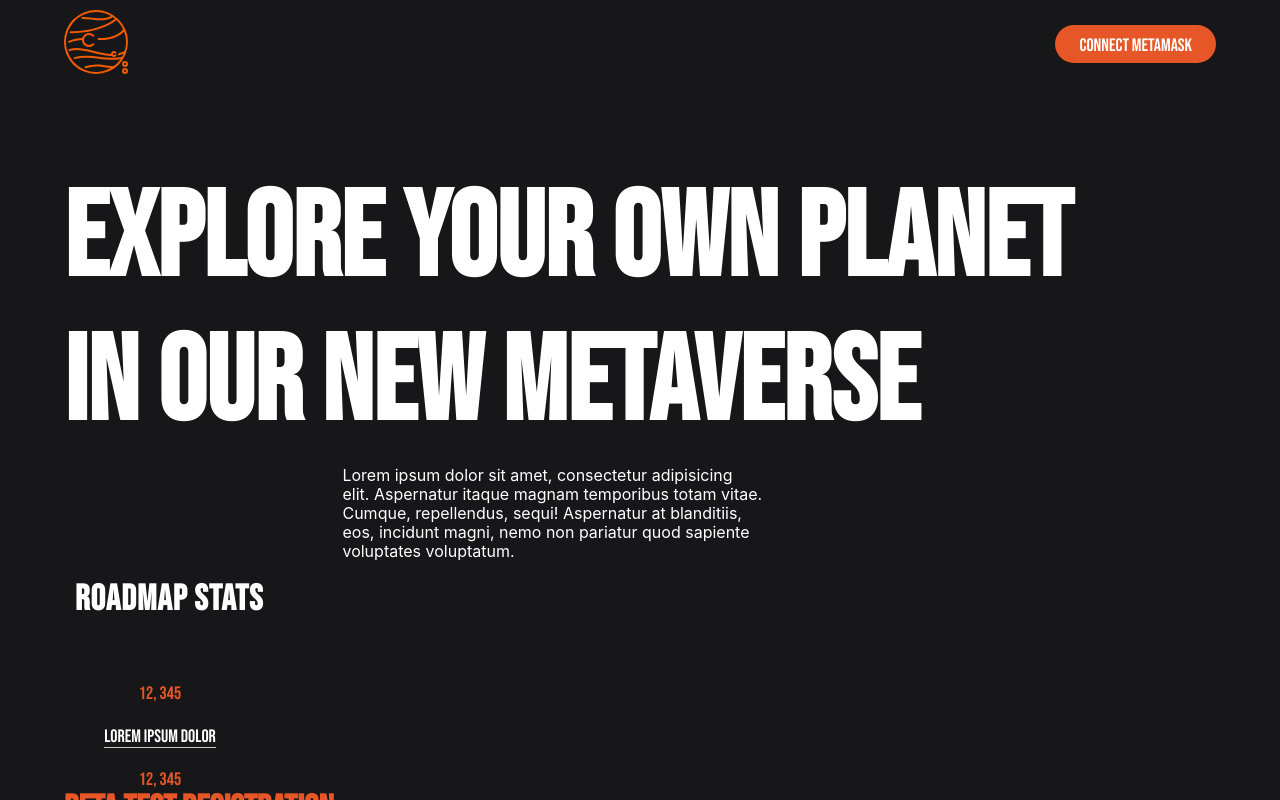
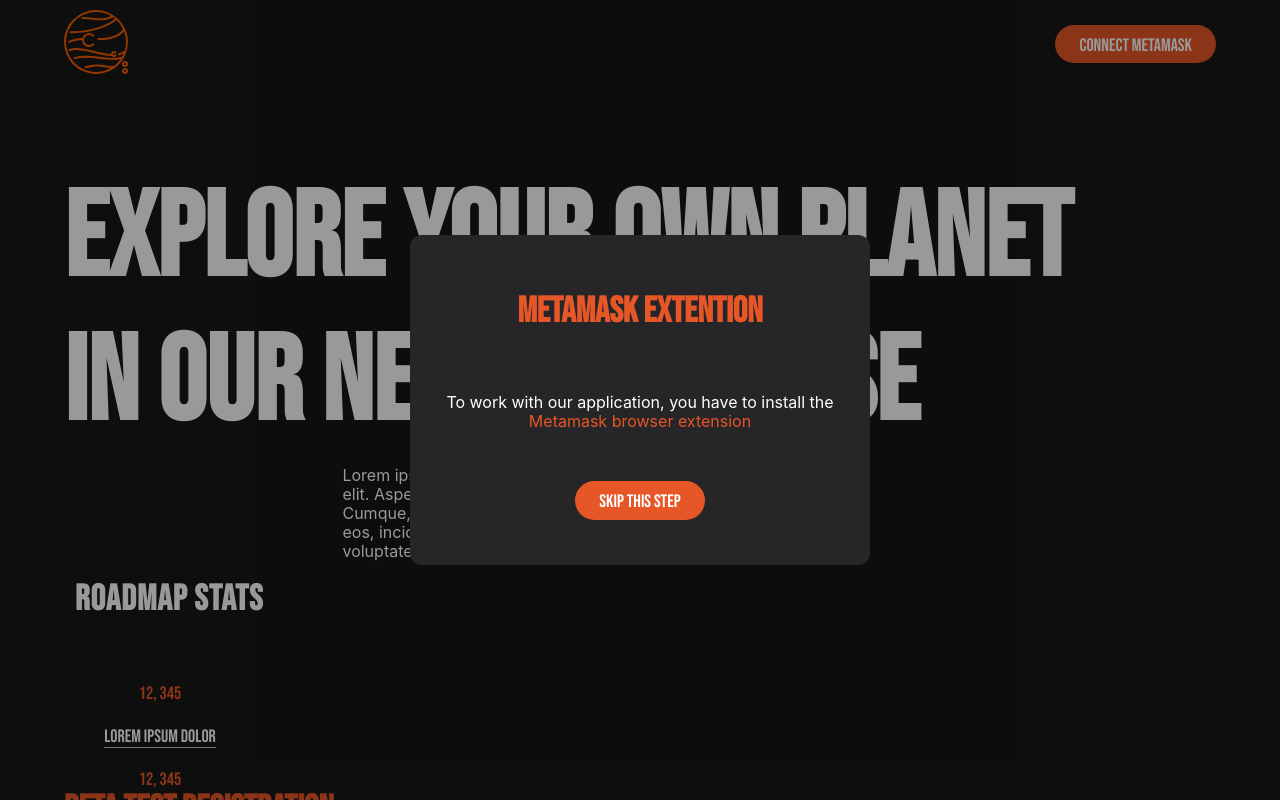
Before and after one commit to vanya089/crypto_wallet, a React (Create React App) app in the folder application/: page / in a window 1280 px wide. Shown: the top 800 px of the page. Built offline with nearby package versions, Linux system fonts and the light colour scheme.

Commit message:
connect redux

```diff
--- a/application/src/App.css
+++ b/application/src/App.css
@@ -1,7 +1,7 @@
 .wrapper{
     margin: 0 auto;
     max-width: 1440px;
-    height: 1600px;
+    height: 1700px;
     background-color: #171719;;
 }
 
--- a/application/src/components/header/Header.jsx
+++ b/application/src/components/header/Header.jsx
@@ -1,19 +1,22 @@
-import React from 'react';
+import React, {useState} from 'react';
 import planet from '../../assets/astronomy_mars_planet_space_icon.svg'
 import style from './Header.module.css'
+import {Link} from "react-router-dom";
 
 const isLogin = false;
 const Header = () => {
-    return (
-        <div className={style.header}>
+    const [userWallet, setUserWallet] = useState(null)
+    return (<div className={style.header}>
             <div className={style.wrapper}>
+                <Link to={"/"}>
+                    <div className={style.logo}>
+                        <img src={planet} alt="logo"/>
+                    </div>
+                </Link>
 
-                <div className={style.logo}>
-                    <img src={planet} alt="logo"/>
-                </div>
 
-                {isLogin ? <div className={style.activeButton}>adress</div>
-                         : <div className={style.activeButton}>CONNECT METAMASK</div>}
+                {isLogin ? <div className={style.activeButton}>address</div> :
+                    <div className={style.activeButton}>CONNECT METAMASK</div>}
             </div>
         </div>
 
--- a/application/src/components/home/Home.jsx
+++ b/application/src/components/home/Home.jsx
@@ -1,8 +1,10 @@
-import React from 'react';
+import React, {useState} from 'react';
 import style from './Home.module.css'
+import ModalMeta from "../modal-meta/ModalMeta";
 
 
 const Home = () => {
+
     return (
         <div className={style.wrapper}>
 
@@ -34,6 +36,7 @@
                 </div>
             </div>
 
+
         </div>
     );
 };
--- /dev/null
+++ b/application/src/components/modal-meta/ModalMeta.jsx
@@ -0,0 +1,25 @@
+import React, {useState} from 'react';
+import style from './ModalMeta.module.css'
+
+const ModalMeta = ({active, setActive}) => {
+    return (
+        <div className={style.modal}>
+            <div className={style.content}>
+                <h1 className={style.header}>metamask extention</h1>
+                <div className={style.info}>
+                    To work with our application,
+                    you have to install the
+                    <a
+                        style={{color: "#E75626", textDecoration: "none"}}
+                        href="https://chrome.google.com/webstore/detail/metamask/nkbihfbeogaeaoehlefnkodbefgpgknn"
+                    >
+                        <br/>Metamask browser extension
+                    </a>
+                </div>
+                <div onClick={() => setActive(false)} className={style.activeButton}>Skip this step</div>
+            </div>
+        </div>
+    );
+};
+
+export default ModalMeta;
--- /dev/null
+++ b/application/src/components/modal-meta/ModalMeta.module.css
@@ -0,0 +1,52 @@
+.modal {
+    height: 100vh;
+    width: 100vw;
+    background-color: rgba(0, 0, 0, 0.4);
+    position: fixed;
+    top: 0;
+    left: 0;
+    display: flex;
+    align-items: center;
+    justify-content: center;
+}
+
+.content {
+    display: flex;
+    align-items: center;
+    justify-content: space-around;
+    flex-direction: column;
+    padding: 20px;
+    border-radius: 12px;
+    background-color: #262628;
+    height: 290px;
+    width: 420px;
+}
+
+.header {
+    margin: 10px 0;
+    font-family: 'Bebas Neue', cursive;
+    font-style: normal;
+    font-weight: 700;
+    font-size: 36px;
+    line-height: 120%;
+    color: #E75626;
+}
+
+.info{
+    font-style: normal;
+    font-weight: 400;
+    font-size: 16px;
+    line-height: 19px;
+    color: white;
+    text-align: center;
+}
+.activeButton{
+    cursor: pointer;
+    font-family: 'Bebas Neue', cursive;
+    font-size: 18px;
+    line-height: 120%;
+    background: #E75626;
+    border-radius: 30px;
+    color: white;
+    padding: 10px 24px 7px 24px;
+}
--- a/application/src/components/profile/Profile.jsx
+++ b/application/src/components/profile/Profile.jsx
@@ -1,10 +1,15 @@
 import React, {useEffect, useState} from 'react';
 import style from './Profile.module.css'
 import axios from "axios";
+import close from '../../assets/red_close.svg'
+import {useSelector} from "react-redux";
 
 const Profile = () => {
+    const name = useSelector(state => state.users.name);
+    const email = useSelector(state => state.users.email);
+    const address = useSelector(state => state.users.address);
     const [items, setItems] = useState([]);
-    const [isLogin, setIsLogin] = useState(true)
+    const [isLogin, setIsLogin] = useState(true);
 
     const fetchUsers = async () => {
         try {
@@ -19,7 +24,8 @@
 
     useEffect(() => {
         fetchUsers()
-    },)
+
+    },[])
     return (
         <div className={style.wrapper}>
             <div className={style.content}>
@@ -36,9 +42,9 @@
 
                 <div className={style.profileForm}>
                     <h5>Name</h5>
-                    <div className={style.name}>Rojer waters</div>
+                    <div className={style.name}>{name}</div>
                     <h5>Email</h5>
-                    <div className={style.name}>Charadeyouare@gmail.com</div>
+                    <div className={style.name}>{email}</div>
                 </div>
 
                 <div className={style.buttonSingUp}>List me to table</div>
@@ -58,10 +64,17 @@
                     <table>
                         <tbody>
                         {
-                           isLogin && <tr>
-                                <td style={{color: "#E75626"}}>Rojer waters</td>
-                                <td style={{color: "#E75626"}}>Charadeyouare@gmail.com</td>
-                                <td style={{color: "#E75626"}}>0x279D9f0c10fBB3D44fEf96...</td>
+                            isLogin && <tr>
+                                <td style={{color: "#E75626"}}>{name}</td>
+                                <td style={{color: "#E75626"}}>{email}</td>
+                                <td style={{color: "#E75626", position: "relative"}}>
+                                   <div>{address}</div>
+
+                                         <img onClick={()=> setIsLogin(false)} className={style.closeIcon} src={close} alt="closeIcon"/>
+
+
+
+                                </td>
                             </tr>
                         }
                         {
--- a/application/src/components/profile/Profile.module.css
+++ b/application/src/components/profile/Profile.module.css
@@ -74,6 +74,14 @@
 }
 
 
+.closeIcon {
+    position: absolute;
+    top: 10px;
+    left: 200px;
+    width: 20px;
+    height: 15px;
+    color: white;
+}
 
 .usersTable {
     margin-top: 100px;
--- a/application/src/components/registration/Registration.jsx
+++ b/application/src/components/registration/Registration.jsx
@@ -1,7 +1,24 @@
-import React from 'react';
+import React, {useState} from 'react';
 import style from './Registration.module.css'
+import {useDispatch, useSelector} from "react-redux";
+import ModalMeta from "../modal-meta/ModalMeta";
+import {setUserEmail, setUserName} from "../../redux/slices/usersSlice";
+import {Link} from "react-router-dom";
 
 const Registration = () => {
+    const name = useSelector(state => state.users.name);
+    const email = useSelector(state => state.users.email);
+    const [modalActive, setModalActive] = useState(true);
+    const dispatch = useDispatch();
+
+    const addName = (value) => {
+        dispatch(setUserName(value))
+    }
+
+    const addEmail = (value) => {
+        dispatch(setUserEmail(value))
+    }
+
     return (
         <div className={style.wrapper}>
             <div className={style.content}>
@@ -16,17 +33,21 @@
                     Accusamus dolorum harum praesentium voluptatem voluptatum.
                 </div>
 
-                <div className={style.registrationForm}>
+                <form className={style.registrationForm}>
                     <h5>Name</h5>
-                    <input type="text" placeholder="We will display your name in participation list"/>
+                    <input value={name} onChange={event => addName(event.target.value)} type="text"
+                           placeholder="We will display your name in participation list"/>
                     <h5>Email</h5>
-                    <input type="email" placeholder="We will display your name in participation list"/>
-                </div>
+                    <input value={email} onChange={event => addEmail(event.target.value)} type="email"
+                           placeholder="We will display your name in participation list"/>
+                </form>
 
-                <div className={style.buttonSingUp}>Get early access</div>
+                <Link to={"/profile"}>
+                    <div className={style.buttonSingUp}>Get early access</div>
+                </Link>
 
             </div>
-
+            {modalActive && <ModalMeta active={modalActive} setActive={setModalActive}/>}
         </div>
     );
 };
--- a/application/src/index.js
+++ b/application/src/index.js
@@ -3,11 +3,17 @@
 import './index.css';
 import App from './App';
 import {BrowserRouter} from "react-router-dom";
+import {Provider} from "react-redux";
+import {store} from "./redux/store";
 
 
 const root = ReactDOM.createRoot(document.getElementById('root'));
 root.render(
-    <BrowserRouter>
-        <App/>
-    </BrowserRouter>
+    <Provider store={store}>
+        <BrowserRouter>
+            <App/>
+        </BrowserRouter>
+    </Provider>
+
+
 );
--- /dev/null
+++ b/application/src/redux/slices/usersSlice.js
@@ -0,0 +1,29 @@
+import {createSlice} from "@reduxjs/toolkit";
+
+
+const initialState = {
+    name: null,
+    email: null,
+    address: 1212,
+};
+
+
+const usersSlice = createSlice({
+    name: 'users',
+    initialState,
+    reducers: {
+        setUserName(state, action) {
+            state.name = action.payload;
+        },
+        setUserEmail(state, action) {
+            state.email = action.payload;
+        },
+        setUserAddress(state, action) {
+            state.address = action.payload;
+        },
+    },
+});
+
+export const {setUserName, setUserEmail, setUserAddress} = usersSlice.actions;
+
+export default usersSlice.reducer
--- /dev/null
+++ b/application/src/redux/store.js
@@ -0,0 +1,8 @@
+import {configureStore} from '@reduxjs/toolkit'
+import users from './slices/usersSlice'
+
+export const store = configureStore({
+    reducer: {
+       users,
+    },
+})
```
Also changed, not shown: application/src/assets/close_icon.svg (added), application/src/assets/red_close.svg (added), application/src/components/redux/store.js (deleted).
